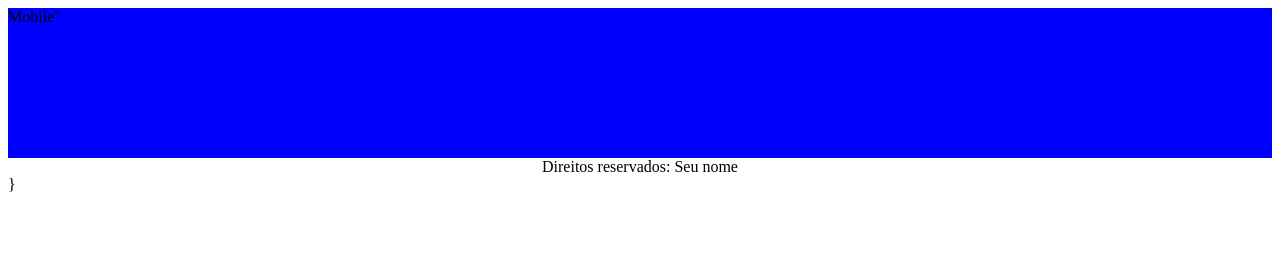
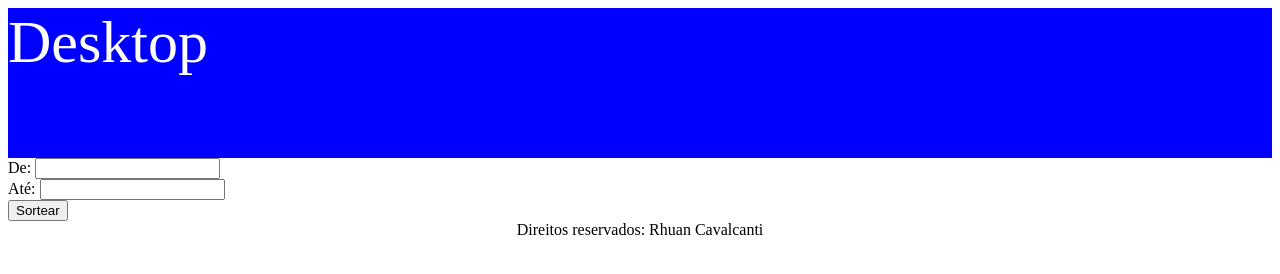
Before and after one commit to rhuancavalcanti/g243h1t, a plain HTML site: page index.html in a window 1280 px wide. Drawn offline with Linux system fonts and the light colour scheme.

Commit message:
Update index.html

```diff
--- a/index.html
+++ b/index.html
@@ -7,20 +7,32 @@
     <meta name="viewport" content="width=device-width, initial-scale=1.0">
     <title>Document</title>
     <link rel="stylesheet" href="padrao.css">
+    <script src="script.js"></script>
 </head>
 
 <body>
 
     <header class="barra">
-        <span id="dispositivo">Mobile</span>"
+        <span class="mobile">Mobile</span>
+        <span class="tablet">Tablet</span>
+        <span class="desktop">Desktop</span>
     </header>
 <section class="conteudo">
+  <div class="sorteio">
+De: <input type="number" id="inicio"> <br>
+Até: <input type="number" id="fim"> <br>
+<button onclick="fazerSorteio()">Sortear</button> <br>
+    <span id="resultado"></span>
+</div>
+  </div>
+
+
 <footer class="rodape">
-    Direitos reservados: Seu nome
+    Direitos reservados: Rhuan Cavalcanti
 </footer>
 </section>
 
-    }
+
     </script>
 </body>
 
```
